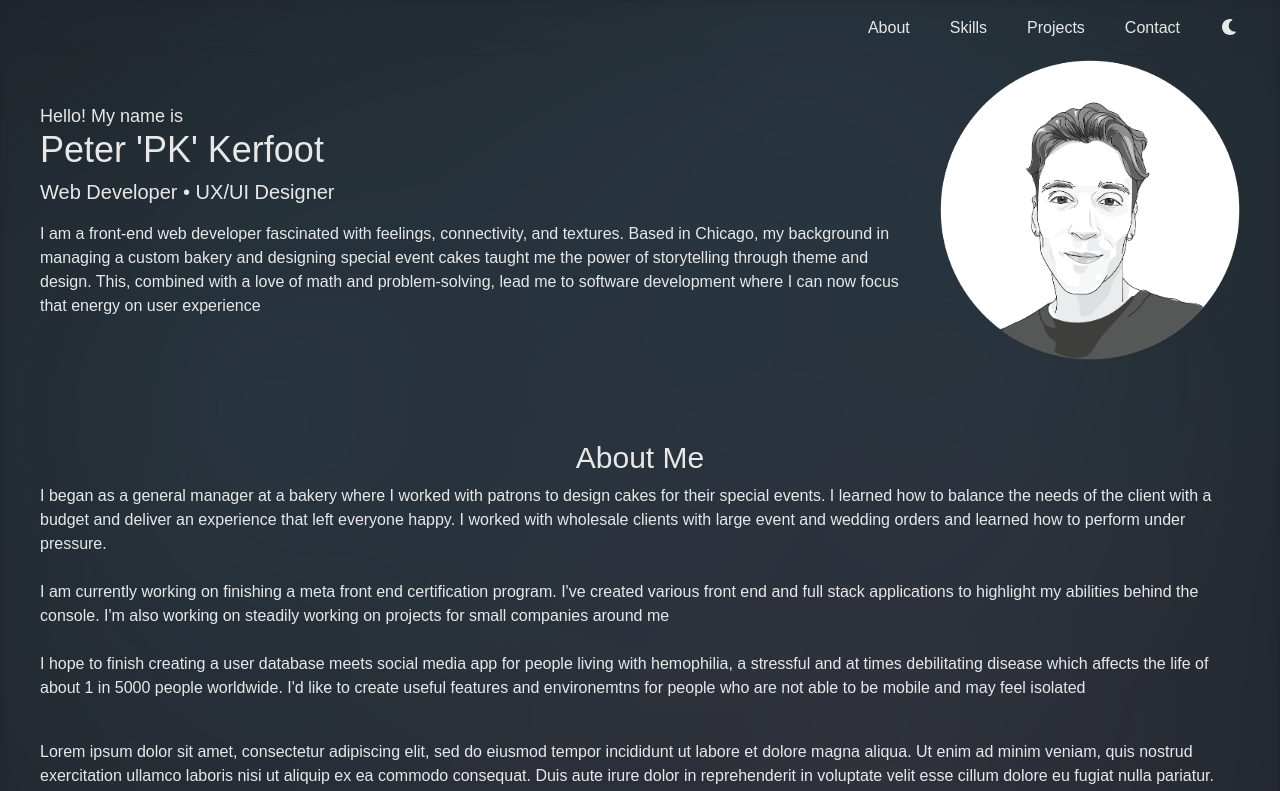
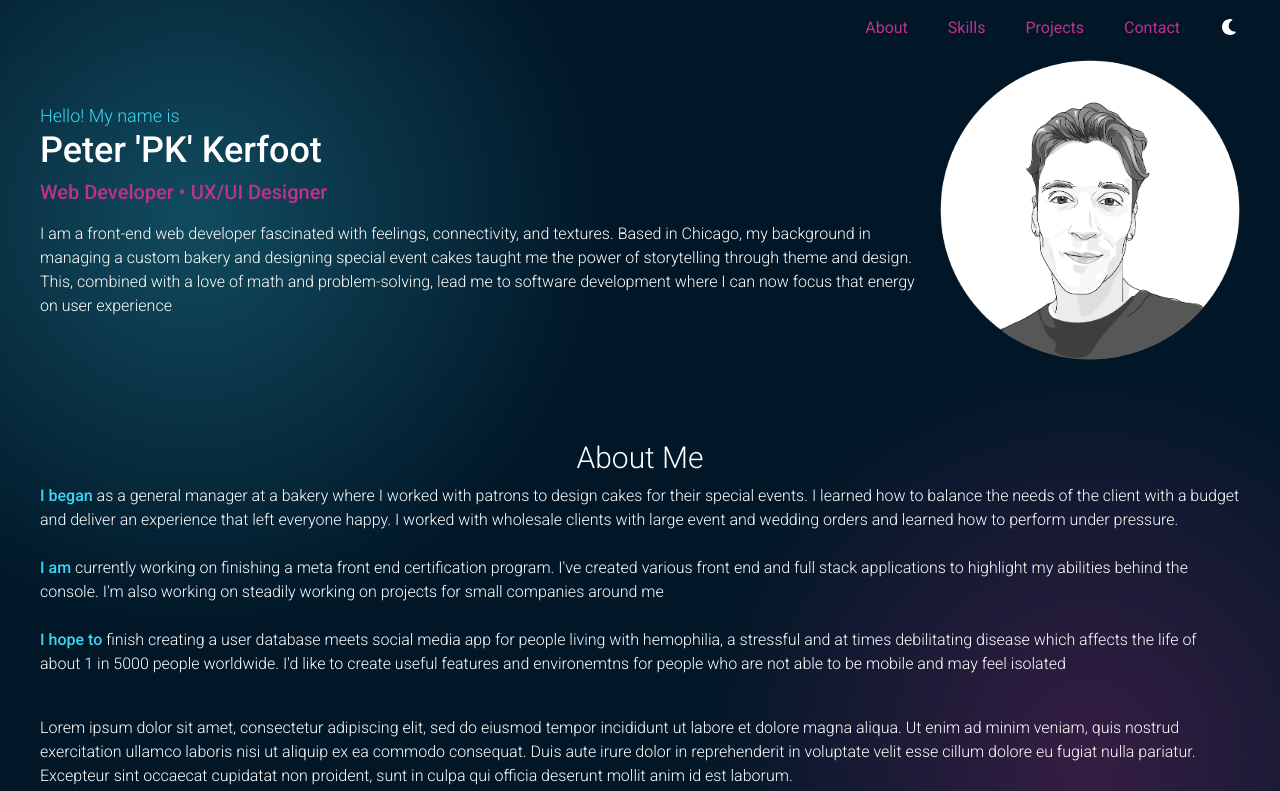
Before and after one commit to YonugJones/portfolio, a React (Vite) app: page / in a window 1280 px wide. Shown: the top 791 px of the page. Built offline with nearby package versions, Linux system fonts and the light colour scheme.

Commit message:
added euporia type background effect

```diff
--- a/src/styles/index.css
+++ b/src/styles/index.css
@@ -1,35 +1,23 @@
 @import "tailwindcss";
+@import './variables.css';
 
 body {
-  background-color: #1f242a;
-  color: #e8e8e8;
-  font-family: Arial, Helvetica, sans-serif;
+  cursor: url('/cursor-arrow-pointer.svg') 0 0, auto;
+  background-color: var(--dark-bg);
+  color: var(--dark-text);
+  font-family: 'Roboto', system-ui, sans-serif;
+  font-optical-sizing: auto;
+  font-weight: 300;
+  font-style: normal;
+  font-variation-settings:
+    "wdth" 100;
+  margin: 0;
   min-height: 100vh;
-  margin: 0;
-  position: relative;
+
+  background-image:
+    radial-gradient(circle at 15% 20%, var(--dark-one) 0%, transparent 30%),
+    radial-gradient(circle at 85% 70%, var(--dark-two) 0%, transparent 30%);
+  background-repeat: repeat-y;
+  background-size: 100% 1080px;
+  background-attachment: scroll;
 }
-
-/* Glowing solar flares in the background */
-body::before {
-  content: '';
-  position: absolute;
-  inset: 0;
-  z-index: -1;
-  background-image:
-    radial-gradient(circle at 20% 30%, #7ccdf855 0%, transparent 40%),
-    radial-gradient(circle at 70% 60%, #e8c4ff44 0%, transparent 50%),
-    radial-gradient(circle at 80% 20%, #7ccdf833 0%, transparent 40%),
-    radial-gradient(circle at 30% 80%, #e8c4ff33 0%, transparent 50%),
-    radial-gradient(circle at 60% 10%, #7ccdf844 0%, transparent 45%);
-  background-repeat: no-repeat;
-  background-size: cover;
-  filter: blur(4px);
-  opacity: 0.2;
-  animation: flicker 12s infinite ease-in-out;
-}
-
-/* Optional flicker effect */
-@keyframes flicker {
-  0%, 100% { opacity: 0.2; }
-  50% { opacity: 0.3; }
-}
```
